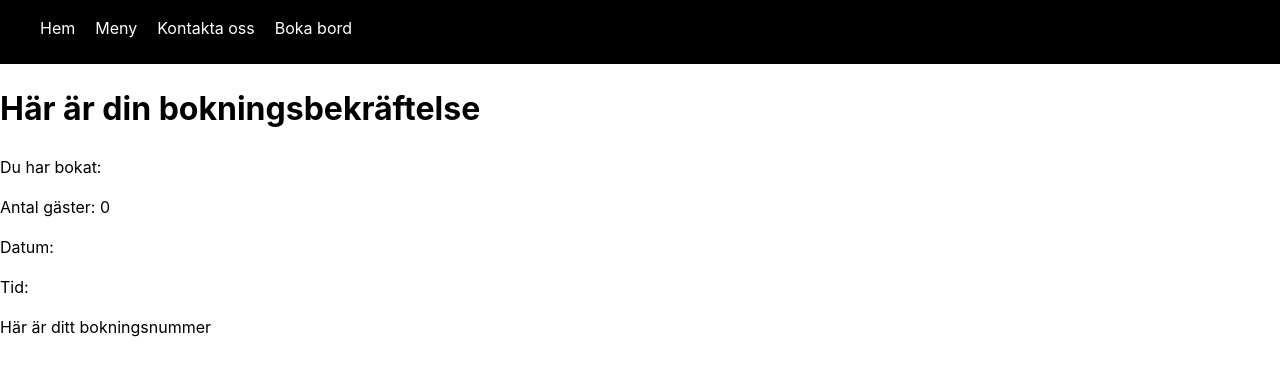
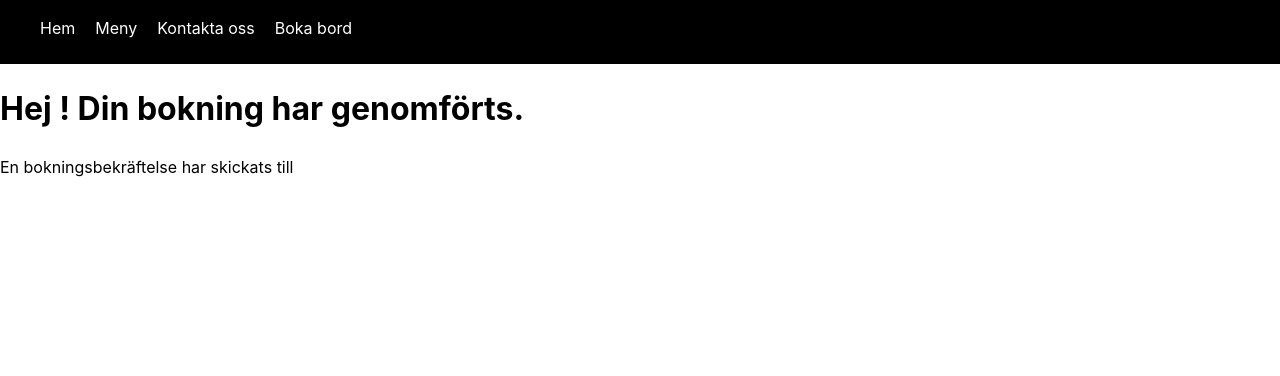
Before and after one commit to sannarossang/the-restaurant-react, a React (Vite) app in the folder fed22s-therestaurant/: page /confirmation in a window 1280 px wide. Shown: the top 376 px of the page. Built offline with nearby package versions, Linux system fonts and the light colour scheme.

Commit message:
(refactor): added confirmation

```diff
--- a/fed22s-therestaurant/src/components/BookingConfirmation.tsx
+++ b/fed22s-therestaurant/src/components/BookingConfirmation.tsx
@@ -6,12 +6,8 @@ export const BookingConfirmation = () => {
 
   return (
     <>
-      <h1>Här är din bokningsbekräftelse {booking.booker.firstname}</h1>
-      <p>Du har bokat:</p>
-      <p>Antal gäster: {booking.guests}</p>
-      <p>Datum: {booking.seatingDate}</p>
-      <p>Tid: {booking.seatingTime} </p>
-      <p>Här är ditt bokningsnummer {booking._id}</p>
+      <h1>Hej {booking.booker.firstname}! Din bokning har genomförts.</h1>
+      <p>En bokningsbekräftelse har skickats till {booking.booker.email}</p>
     </>
   );
 };
```
